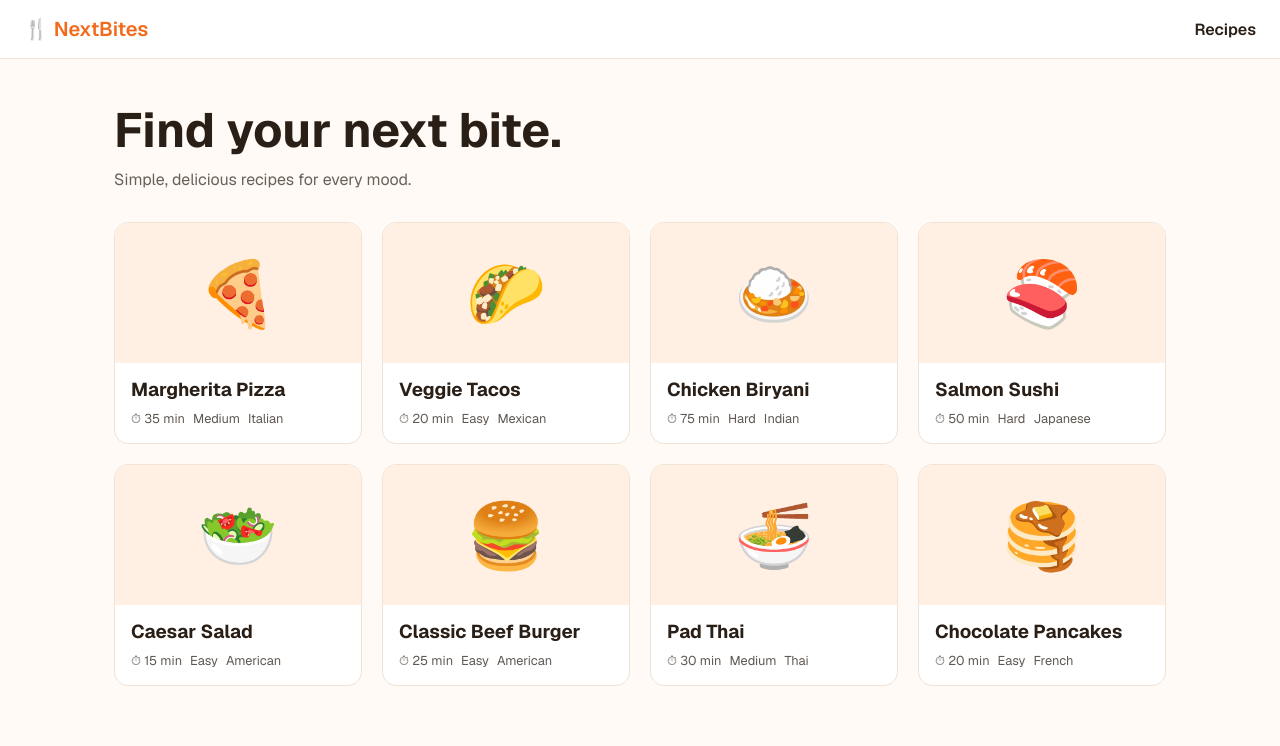
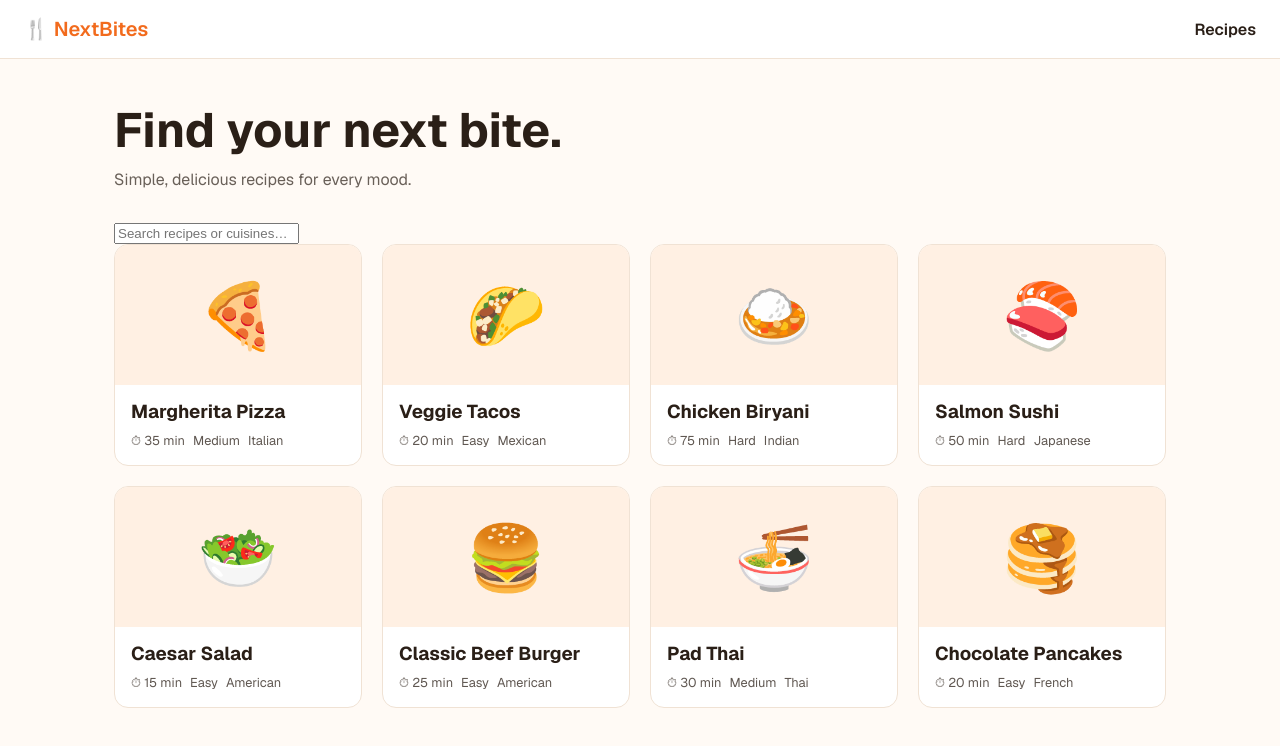
Before and after one commit to bhuvanbuilds/nextbites, a Next.js app: page / in a window 1280 px wide. Shown: the top 746 px of the page. Built offline with nearby package versions, Linux system fonts and the light colour scheme.

Commit message:
Add live search with client RecipeGrid

```diff
--- /dev/null
+++ b/app/components/RecipeGrid.tsx
@@ -0,0 +1,36 @@
+"use client";
+
+import { useState } from "react";
+import RecipeCard from "./RecipeCard";
+import type { Recipe } from "../data/recipes";
+
+export default function RecipeGrid({ recipes }: { recipes: Recipe[] }) {
+  const [query, setQuery] = useState("");
+
+  const visible = recipes.filter((recipe) =>
+    (recipe.title + " " + recipe.cuisine)
+      .toLowerCase()
+      .includes(query.toLowerCase())
+  );
+
+  return (
+    <>
+      <input
+        className="search"
+        value={query}
+        onChange={(e) => setQuery(e.target.value)}
+        placeholder="Search recipes or cuisines…"
+        aria-label="Search recipes"
+      />
+      {visible.length === 0 ? (
+        <p className="empty">No recipes match “{query}”. Try another search.</p>
+      ) : (
+        <div className="grid">
+          {visible.map((recipe) => (
+            <RecipeCard key={recipe.id} recipe={recipe} />
+          ))}
+        </div>
+      )}
+    </>
+  );
+}
--- a/app/page.tsx
+++ b/app/page.tsx
@@ -1,4 +1,4 @@
-import RecipeCard from "./components/RecipeCard";
+import RecipeGrid from "./components/RecipeGrid";
 import { recipes } from "./data/recipes";
 
 export default function Home() {
@@ -6,11 +6,7 @@ export default function Home() {
     <main>
       <h1>Find your next bite.</h1>
       <p className="subtitle">Simple, delicious recipes for every mood.</p>
-      <div className="grid">
-        {recipes.map((recipe) => (
-          <RecipeCard key={recipe.id} recipe={recipe} />
-        ))}
-      </div>
+      <RecipeGrid recipes={recipes} />
     </main>
   );
 }
```
